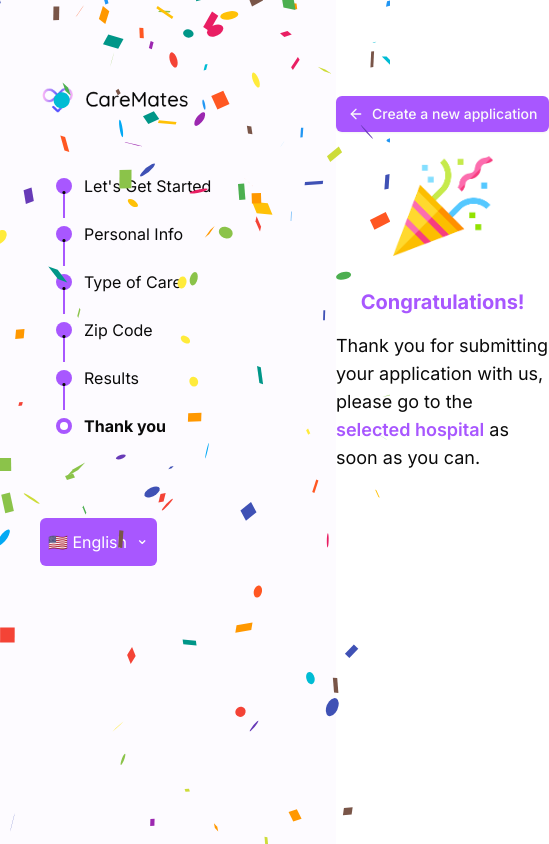
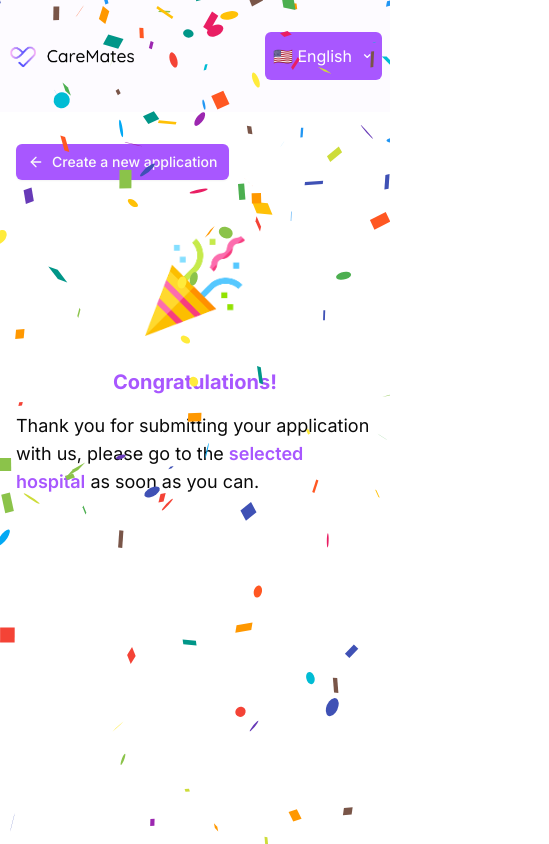
Before and after one commit to David-Lazaro-Fernandez/caremates-coding-challenge, a Next.js app: page /en/end in a window 390 px wide. Shown: the whole page, 549 px wide, since content can reach past the window. Built offline with nearby package versions, Linux system fonts and the light colour scheme.

Commit message:
[ADD] Responsive and fixed redirections in new apps

```diff
--- a/src/app/[locale]/(survey)/care-type/page.tsx
+++ b/src/app/[locale]/(survey)/care-type/page.tsx
@@ -80,7 +80,7 @@ export default function CareTypePage() {
   ];
 
   return (
-    <div className="space-y-6 w-full container mt-24">
+    <div className="space-y-6 w-full container mt-24  px-4 md:px-0">
       <div>
         <h1 className="text-2xl font-bold text-[#333950]">{t("heading")}</h1>
         <p className="text-[#333950]/70 mt-1">{t("title")}</p>
--- a/src/app/[locale]/(survey)/end/page.tsx
+++ b/src/app/[locale]/(survey)/end/page.tsx
@@ -27,11 +27,14 @@ export default function EndPage() {
 
   const handleNewApplication = () => {
     resetForm();
-    router.push("/start");
+    localStorage.removeItem("completedSteps");
+    setTimeout(() => {
+      router.push("/start");
+    }, 0);
   };
 
   return (
-    <div className="space-y-6 mt-24 container w-full">
+    <div className="space-y-6 mt-8 md:mt-24  px-4 md:px-0 container w-full">
       <Button onClick={handleNewApplication} className="flex items-center">
         <ArrowLeft className="w-4 h-4" />
         {t("createApplication")}
@@ -51,7 +54,7 @@ export default function EndPage() {
           alt="Success"
           width={100}
           height={100}
-          className="mb-8"
+          className="my-8"
         />
 
         <h1 className="text-xl font-bold text-primary mb-4">{t("congrats")}</h1>
--- a/src/app/[locale]/(survey)/personal-info/page.tsx
+++ b/src/app/[locale]/(survey)/personal-info/page.tsx
@@ -61,7 +61,7 @@ export default function PersonalInfoPage() {
   }, [isDirty, setHasUnsavedChanges]);
 
   return (
-    <div className="pt-24 container w-full">
+    <div className="pt-24 container w-full px-4 md:px-0">
       <h1 className="text-2xl font-bold text-[#333950] mb-12">
         {t("heading")}
       </h1>
--- a/src/app/[locale]/(survey)/results/page.tsx
+++ b/src/app/[locale]/(survey)/results/page.tsx
@@ -32,9 +32,17 @@ export default function ResultsPage() {
     setLoading(false);
   }, [formData, isStepCompleted, router]);
 
-  const handleNewApplication = () => {
-    resetForm();
+  const handleNewApplication = async () => {
+    await resetForm();
     router.push("/start");
+  };
+
+  const handleAdjustSearch = () => {
+    if (formData.careType === "daycare") {
+      router.push("/care-type");
+    } else {
+      router.push("/zip");
+    }
   };
 
   if (loading) {
@@ -42,14 +50,14 @@ export default function ResultsPage() {
   }
 
   return (
-    <div className="space-y-6 container w-full mt-24">
-      <button
+    <div className="space-y-6 container w-full mt-8 md:mt-24  px-4 md:px-0">
+      <Button
         onClick={handleNewApplication}
-        className="flex items-center gap-2 text-[#A958FF] hover:underline"
+        className="flex items-center gap-2"
       >
         <ArrowLeft className="w-4 h-4" />
         {t("createApplication")}
-      </button>
+      </Button>
 
       <h1 className="text-2xl font-bold text-[#333950]">
         {facilities.length > 0 ? t("congratulations") : t("noFacilitiesFound")}
@@ -80,12 +88,12 @@ export default function ResultsPage() {
               {t("noFacilitiesFound")}
             </p>
             <p className="text-[#333950]/70 mt-2">{t("searchHint")}</p>
-            <Link
-              href="/zip"
+            <Button
+              onClick={handleAdjustSearch}
               className="mt-6 inline-block bg-primary text-white px-6 py-2 rounded-md font-medium"
             >
               {t("adjustSearch")}
-            </Link>
+            </Button>
           </div>
         )}
       </div>
--- a/src/app/[locale]/(survey)/start/page.tsx
+++ b/src/app/[locale]/(survey)/start/page.tsx
@@ -25,7 +25,7 @@ export default function StartPage() {
   };
 
   return (
-    <div className="max-w-xl mx-auto px-4 py-10">
+    <div className="max-w-xl mx-auto px-4 py-10  px-4 md:px-0">
       <div className="flex flex-col items-center text-start mb-8">
         <Image
           src="/hero.png"
--- a/src/app/[locale]/(survey)/zip/page.tsx
+++ b/src/app/[locale]/(survey)/zip/page.tsx
@@ -65,7 +65,7 @@ export default function LocationPage() {
   };
 
   return (
-    <div className="space-y-6 container w-full mt-24">
+    <div className="space-y-6 container w-full mt-24  px-4 md:px-0">
       <div>
         <h1 className="text-2xl font-bold text-[#333950]">{t("heading")}</h1>
         <p className="text-[#333950]/70 mt-1">{t("title")}</p>
--- a/src/app/layout.tsx
+++ b/src/app/layout.tsx
@@ -36,7 +36,7 @@ export default async function LocaleLayout({ children, params }: Props) {
 
   return (
     <html className="h-full" lang={locale}>
-      <body className={clsx(inter.className, "flex h-full flex-row")}>
+      <body className={clsx(inter.className, "flex h-full flex-col md:flex-row")}>
         <NextIntlClientProvider messages={messages}>
           {children}
         </NextIntlClientProvider>
--- a/src/components/Nagivation.tsx
+++ b/src/components/Nagivation.tsx
@@ -1,6 +1,7 @@
 import Image from "next/image";
 import Stepper from "./Stepper";
 import LocaleSwitcher from "./LocaleSwitcher";
+import { cn } from "../lib/utils";
 export default function Navigation() {
   const steps = [
     { label: "Let's Get Started", path: "/start" },
@@ -12,14 +13,21 @@ export default function Navigation() {
   ];
 
   return (
-    <div className="bg-[#FDFBFF] flex flex-col justify-start items-start px-10 py-20 gap-10">
-      <Image
-        src="/logo.png"
-        width={150}
-        height={120}
-        alt="Caremates Logo"
-        className="object-fit"
-      />
+    <div
+      className={cn(`
+      bg-[#FDFBFF] flex flex-row justify-between items-center p-2 sticky top-0
+      md:flex-col md:justify-start md:items-start md:px-10 md:py-20 md:gap-10
+    `)}
+    >
+      <div className="relative w-32 h-24 md:w-42">
+        <Image
+          src="/logo.png"
+          alt="Caremates Logo"
+          fill
+          className="object-contain"
+        />
+      </div>
+
       <Stepper steps={steps} />
       <LocaleSwitcher />
     </div>
--- a/src/components/Stepper.tsx
+++ b/src/components/Stepper.tsx
@@ -24,7 +24,7 @@ const Stepper = ({ steps }: StepperProps) => {
   };
 
   return (
-    <div className="w-64  p-4 ">
+    <div className="w-64  p-4 hidden md:block">
       <div className="relative">
         {steps.map((step, index) => {
           const isCompleted = index < currentStepIndex;
--- a/src/context/form-context.tsx
+++ b/src/context/form-context.tsx
@@ -27,7 +27,7 @@ interface FormContextType {
   updateFormData: (data: Partial<SurveyFormData>) => void;
   setStepCompleted: (step: FormStep) => void;
   isStepCompleted: (step: FormStep) => boolean;
-  resetForm: () => void;
+  resetForm: () => Promise<void>;
 }
 
 const FormContext = createContext<FormContextType | undefined>(undefined);
@@ -90,13 +90,16 @@ export function FormProvider({ children }: { children: ReactNode }) {
     return completedSteps.includes(step);
   };
 
-  const resetForm = () => {
+  const resetForm = async () => {
+    localStorage.removeItem("surveyFormData");
+    localStorage.removeItem("completedSteps");
+    localStorage.removeItem("currentStep");
+
     setFormData({});
     setCompletedSteps([]);
     setCurrentStep("terms");
-    localStorage.removeItem("surveyFormData");
-    localStorage.removeItem("completedSteps");
-    localStorage.removeItem("currentStep");
+
+    return new Promise<void>(resolve => setTimeout(resolve, 100));
   };
 
   return (
```
